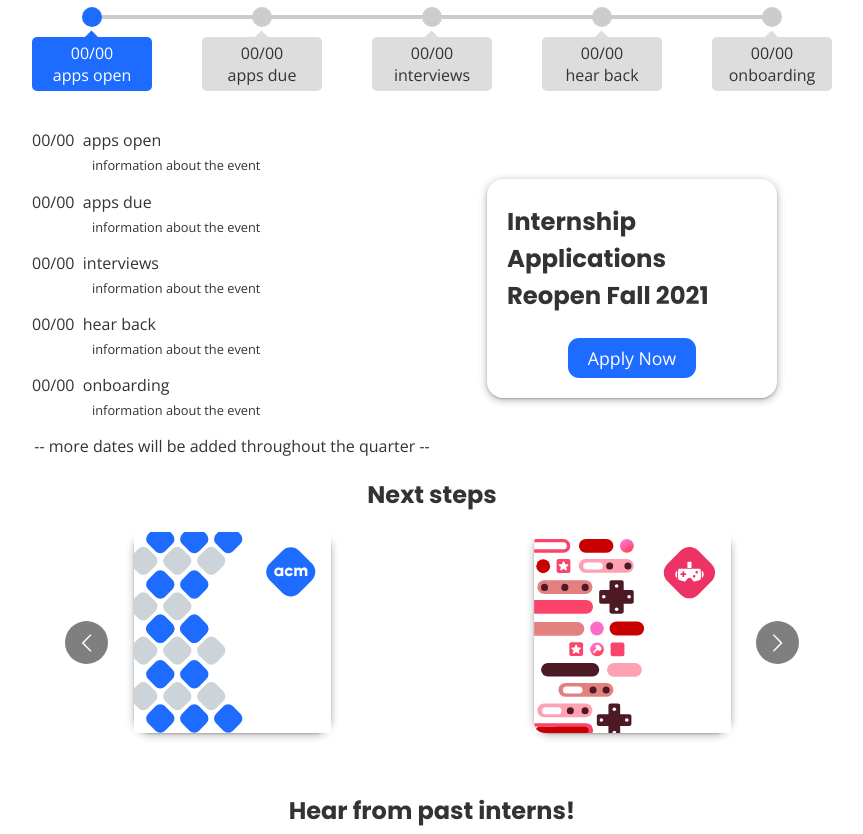
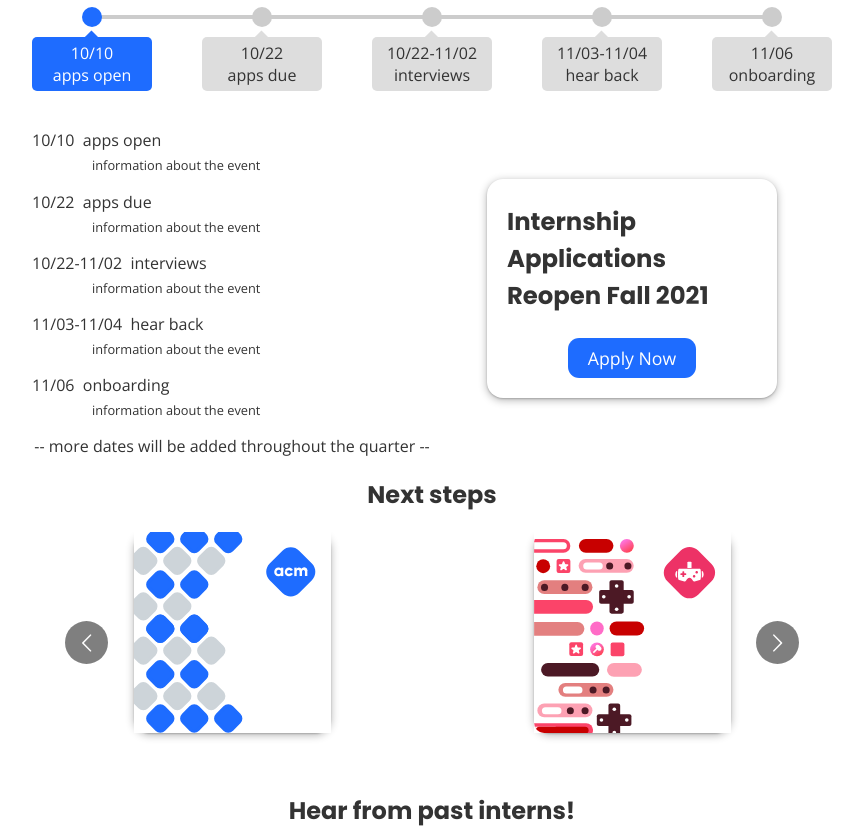
Before and after one commit to uclaacm/website, a Next.js app: page /internship in a window 1280 px wide. Shown: the part 1400-2234 px from the top of the page, without its empty margins (208-1071 px from the left). Built offline with nearby package versions, Linux system fonts and the light colour scheme.

Commit message:
temporarily added dates to timeline - TODO make it cleaner

```diff
--- a/data/internship.js
+++ b/data/internship.js
@@ -3,31 +3,31 @@ import React from 'react';
 export default {
     items: [
         {
-            date: '00/00',
+            date: '10/10',
             name: 'apps open',
             info: 'information about the event',
             active: true,
         },
         {
-            date: '00/00',
+            date: '10/22',
             name: 'apps due',
             info: 'information about the event',
             active: false,
         },
         {
-            date: '00/00',
+            date: '10/22-11/02',
             name: 'interviews',
             info: 'information about the event',
             active: false,
         },
         {
-            date: '00/00',
+            date: '11/03-11/04',
             name: 'hear back',
             info: 'information about the event',
             active: false,
         },
         {
-            date: '00/00',
+            date: '11/06',
             name: 'onboarding',
             info: 'information about the event',
             active: false,
```
